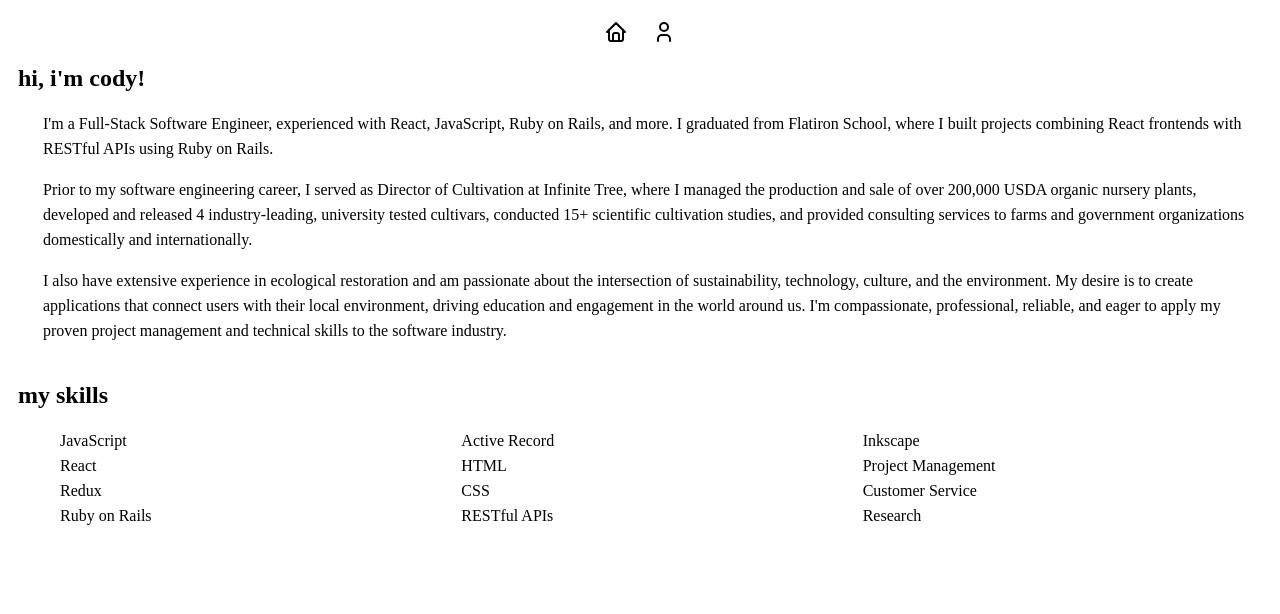
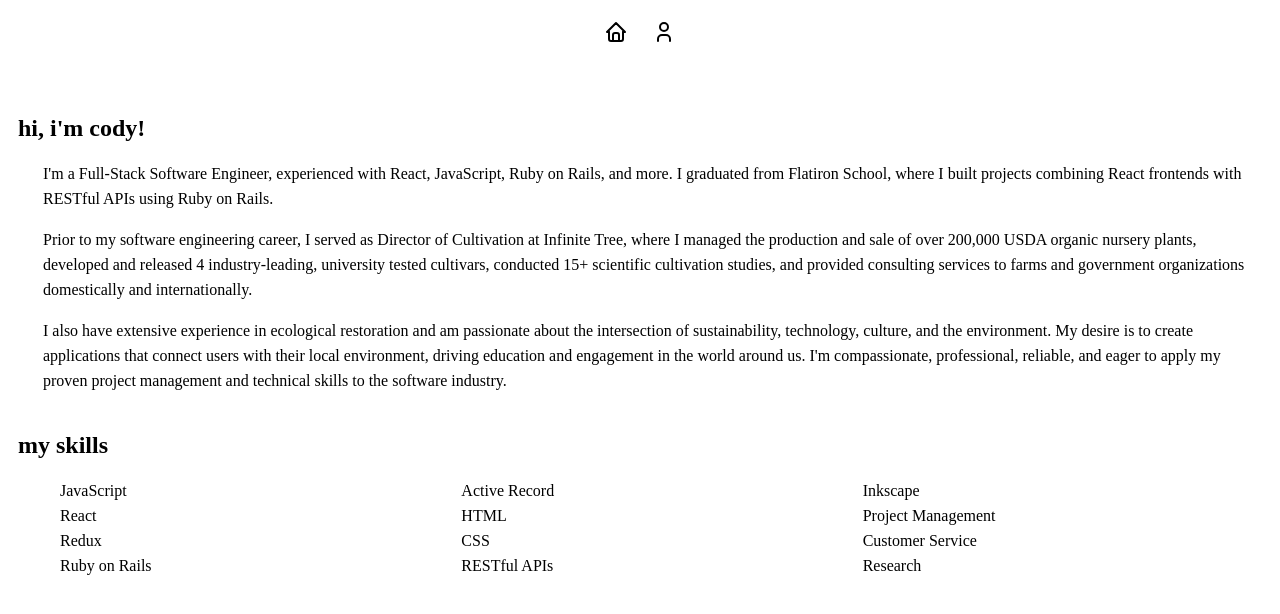
Before and after one commit to cody-barker/react-portfolio-website, a React (Create React App) app: page /about in a window 1280 px wide. Shown: the top 614 px of the page. Built offline with nearby package versions, Linux system fonts and the light colour scheme.

Commit message:
decrease margin above about-container on mobile

```diff
--- a/src/styles/App.css
+++ b/src/styles/App.css
@@ -19,10 +19,17 @@
 @media (max-width: 576px) {
   .about-container {
     position: absolute;
+    margin-top: 100px;
     top: 0px;
     left: 0;
     right: 0;
     bottom: 0;
+  }
+}
+
+@media (min-width: 577px) {
+  .about-container {
+    margin-top: 200px; /* Adjust the margin-top value for desktop */
   }
 }
 
@@ -151,7 +158,6 @@ button:hover {
 }
 
 .about-container {
-  margin-top: 100px;
   padding: 10px;
   line-height: 25px;
   min-height: 100vh;
```
